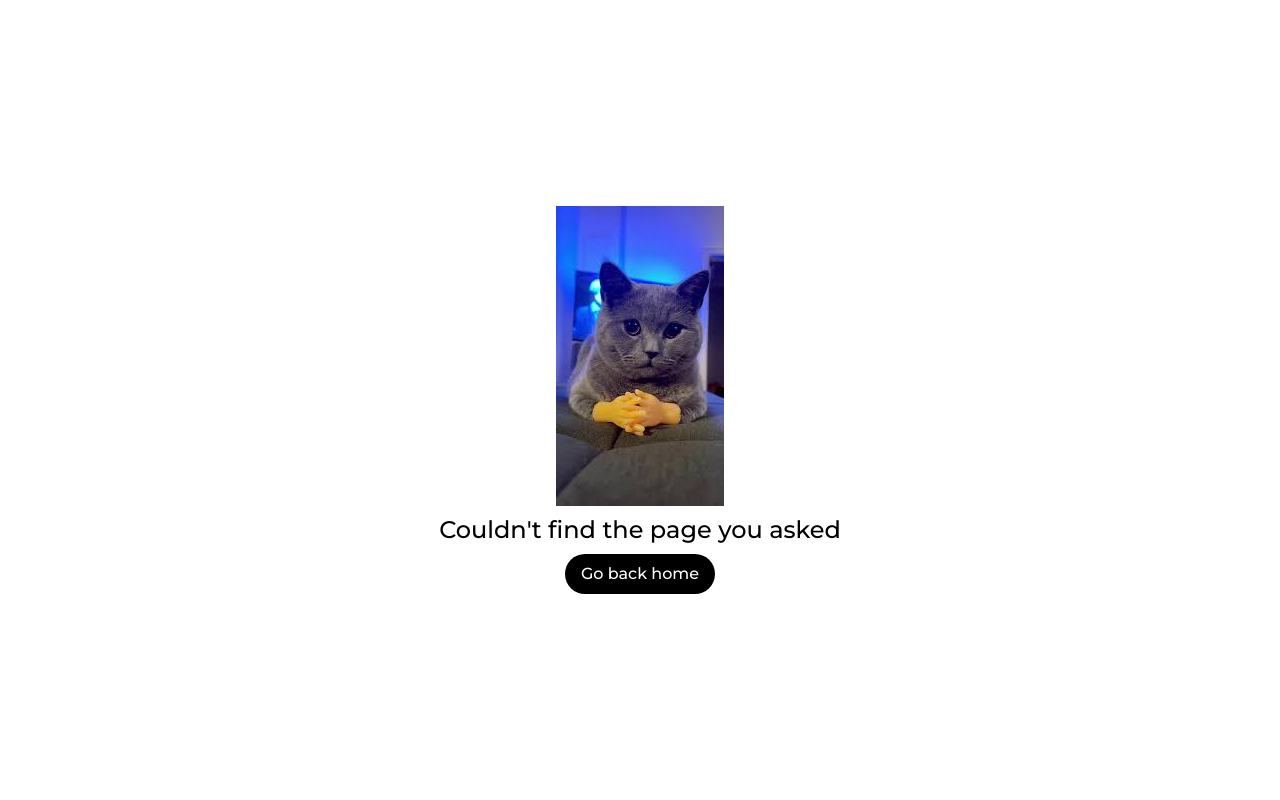
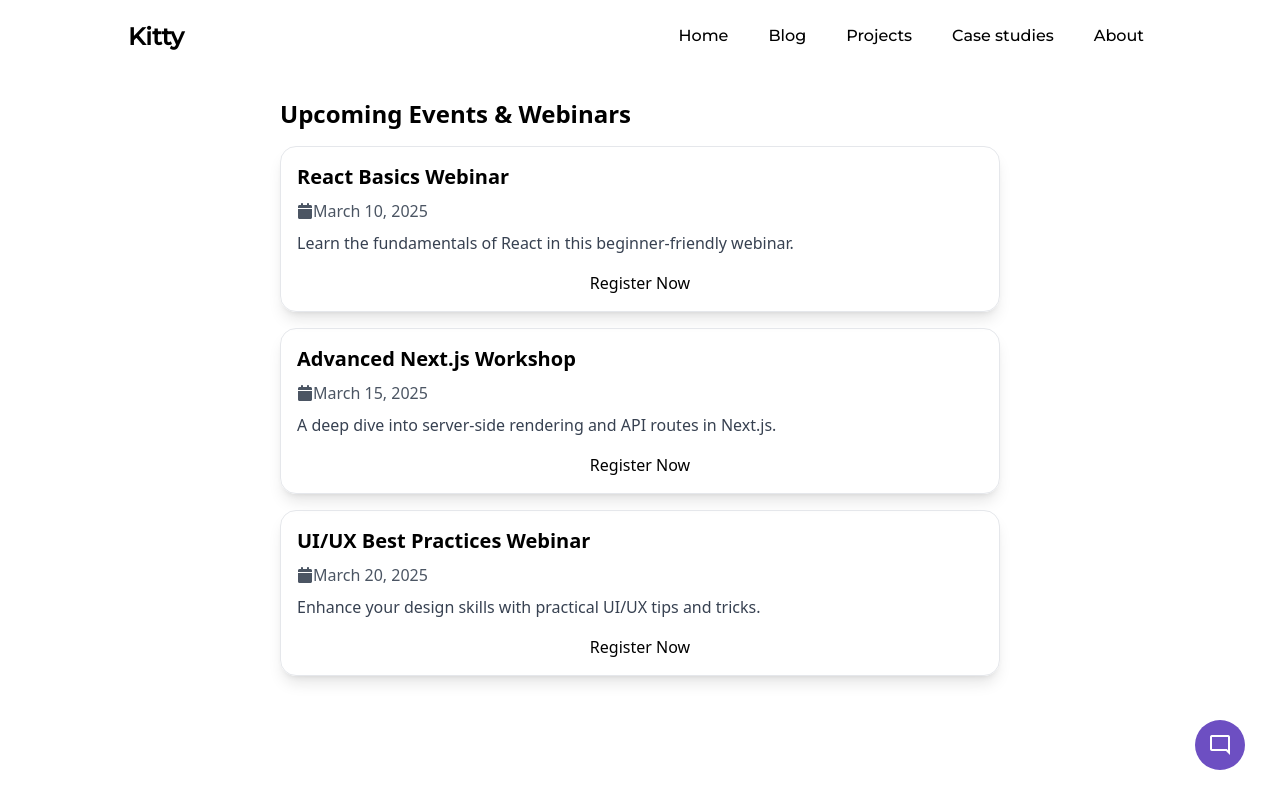
Before and after one commit to pixelPicker/renewables, a React (Vite) app: page /upcoming in a window 1280 px wide. Built offline with nearby package versions, Linux system fonts and the light colour scheme.

Commit message:
case study and upcomming event added

```diff
--- /dev/null
+++ b/src/Casestudy/Casestudy.jsx
@@ -0,0 +1,52 @@
+import React from "react";
+
+
+const caseStudies = [
+  {
+    id: 1,
+    title: "Solar Energy Transformation",
+    summary: "How a rural community adopted solar energy and reduced costs by 50%.",
+    link: "#",
+  },
+  {
+    id: 2,
+    title: "Wind Power for Industries",
+    summary: "A case study on how wind energy optimized power usage in manufacturing.",
+    link: "#",
+  },
+  {
+    id: 3,
+    title: "Smart Grid Implementation",
+    summary: "Enhancing energy distribution efficiency with smart grid technology.",
+    link: "#",
+  },
+];
+
+const CaseStudyCard = ({ study }) => {
+  return (
+    <div className="!p-4 shadow-lg rounded-2xl border border-blue-300 bg-blue-50">
+      <div className="flex flex-col gap-2">
+        <h3 className="text-xl font-semibold text-blue-700">{study.title}</h3>
+        <p className="text-blue-800">{study.summary}</p>
+        <button className="!mt-2 w-full bg-blue-600 text-white hover:bg-blue-700" onClick={() => window.location.href = study.link}>
+          Read More
+        </button>
+      </div>
+    </div>
+  );
+};
+
+const CaseStudies = () => {
+  return (
+    <div className="max-w-3xl mx-auto !p-6 space-y-4 bg-blue-100 border border-blue-300 rounded-lg">
+      <h2 className="text-2xl font-bold text-blue-700">Case Studies & Success Stories</h2>
+      <div className="grid gap-4">
+        {caseStudies.map((study) => (
+          <CaseStudyCard key={study.id} study={study} />
+        ))}
+      </div>
+    </div>
+  );
+};
+
+export default CaseStudies;
--- /dev/null
+++ b/src/Upcoming/Upcoming.jsx
@@ -0,0 +1,59 @@
+import React from "react";
+import { FaCalendar } from "react-icons/fa6";
+
+const events = [
+  {
+    id: 1,
+    title: "React Basics Webinar",
+    date: "March 10, 2025",
+    description: "Learn the fundamentals of React in this beginner-friendly webinar.",
+    link: "#",
+  },
+  {
+    id: 2,
+    title: "Advanced Next.js Workshop",
+    date: "March 15, 2025",
+    description: "A deep dive into server-side rendering and API routes in Next.js.",
+    link: "#",
+  },
+  {
+    id: 3,
+    title: "UI/UX Best Practices Webinar",
+    date: "March 20, 2025",
+    description: "Enhance your design skills with practical UI/UX tips and tricks.",
+    link: "#",
+  },
+];
+
+const EventCard = ({ event }) => {
+  return (
+    <div className="!p-4 shadow-lg rounded-2xl border border-gray-200">
+      <div className="flex flex-col gap-2">
+        <h3 className="text-xl font-semibold">{event.title}</h3>
+        <div className="flex items-center text-gray-600">
+            <FaCalendar />
+          <span>{event.date}</span>
+        </div>
+        <p className="text-gray-700">{event.description}</p>
+        <button className="!mt-2 w-full" variant="outline" onClick={() => window.location.href = event.link}>
+          Register Now
+        </button>
+      </div>
+    </div>
+  );
+};
+
+const UpcomingEvents = () => {
+  return (
+    <div className="max-w-3xl mx-auto !p-6 space-y-4">
+      <h2 className="text-2xl font-bold">Upcoming Events & Webinars</h2>
+      <div className="grid gap-4">
+        {events.map((event) => (
+          <EventCard key={event.id} event={event} />
+        ))}
+      </div>
+    </div>
+  );
+};
+
+export default UpcomingEvents;
--- a/src/main.jsx
+++ b/src/main.jsx
@@ -7,7 +7,8 @@ import Home from './HomePageComponents/Home.jsx';
 import Page404 from './ProjectComponents/Page404.jsx';
 import AboutUs from './QuizComponent/About/AboutUs.jsx'
 import Quiz from './QuizComponent/Quiz/Quiz.jsx'
-
+import UpcomingEvents from './Upcoming/Upcoming.jsx'
+import CaseStudies from './Casestudy/Casestudy.jsx'
 const reactRouter = createBrowserRouter([
   {
     path: '/',
@@ -17,7 +18,8 @@ const reactRouter = createBrowserRouter([
       //! Uncomment this only when you implement the pages
       // { path: 'blog', element: <Blog /> },
       // { path: 'projects', element: <Projects /> },
-      // { path: 'case studies', element: <CaseStudies /> },
+      { path: 'casestudy', element: <CaseStudies /> },
+{path:"upcoming",element:<UpcomingEvents/>},
 
       {path:'about' ,element:<AboutUs/>},
       {path:'quiz',element:<Quiz/>}
```
